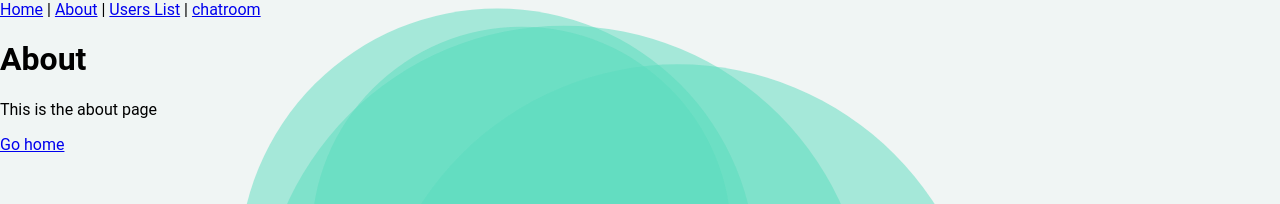
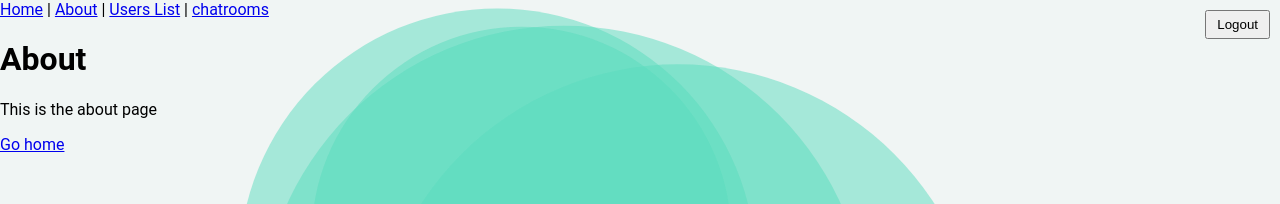
Before and after one commit to florianGierlichs/mychat, a Next.js app: page /about in a window 1280 px wide. Shown: the top 204 px of the page. Built offline with nearby package versions, Linux system fonts and the light colour scheme.

Commit message:
Add logout

```diff
--- a/components/AuthenticationForm.tsx
+++ b/components/AuthenticationForm.tsx
@@ -118,7 +118,7 @@ const AuthenticationForm: NextPage = () => {
                 throw new Error(error.message);
             }
 
-            router.push('/chatroom');
+            router.push('/chatrooms');
         } catch (error) {
             console.log(error.message);
             setError(error.message);
@@ -142,7 +142,7 @@ const AuthenticationForm: NextPage = () => {
                 throw new Error(error.message);
             }
 
-            router.push('/chatroom');
+            router.push('/chatrooms');
         } catch (error) {
             console.log(error.message);
             setError(error.message);
--- a/components/Layout.tsx
+++ b/components/Layout.tsx
@@ -3,6 +3,16 @@ import Link from 'next/link';
 import Head from 'next/head';
 import Particles from 'react-tsparticles';
 import colors from '../utils/colors';
+import styled from '@emotion/styled';
+import { useRouter } from 'next/router';
+
+const Button = styled.button`
+    padding: 5px 10px;
+    position: fixed;
+    top: 10px;
+    right: 10px;
+    cursor: pointer;
+`;
 
 type Props = {
     children?: ReactNode;
@@ -11,7 +21,19 @@ type Props = {
 
 const Layout = ({ children, title = 'This is the default title' }: Props): JSX.Element => {
     const [windowWidth, setWindowWidth] = useState(getWindowWidth());
+    const router = useRouter();
     let particleNumber = 4;
+
+    async function handleLogout() {
+        try {
+            await fetch(`/api/users/logout`, {
+                method: 'POST',
+            });
+            router.push('/');
+        } catch (error) {
+            console.log(error.message);
+        }
+    }
 
     function getWindowWidth(): number | undefined {
         if (typeof window !== 'undefined') {
@@ -34,7 +56,7 @@ const Layout = ({ children, title = 'This is the default title' }: Props): JSX.E
     }
 
     return (
-        <div>
+        <>
             <Head>
                 <title>{title}</title>
                 <meta charSet="utf-8" />
@@ -99,13 +121,14 @@ const Layout = ({ children, title = 'This is the default title' }: Props): JSX.E
                         <a>Users List</a>
                     </Link>{' '}
                     |{' '}
-                    <Link href="/chatroom">
-                        <a>chatroom</a>
+                    <Link href="/chatrooms">
+                        <a>chatrooms</a>
                     </Link>
                 </nav>
             </header>
+            <Button onClick={handleLogout}>Logout</Button>
             {children}
-        </div>
+        </>
     );
 };
 
--- a/pages/index.tsx
+++ b/pages/index.tsx
@@ -13,7 +13,6 @@ interface PageProps {
 }
 
 const IndexPage = ({ username }: PageProps): JSX.Element => {
-    console.log('username', username);
     return (
         <Layout title="mychat">
             {username ? (
```
Also changed, not shown: utils/routes/users.ts (+14 -0 lines).
